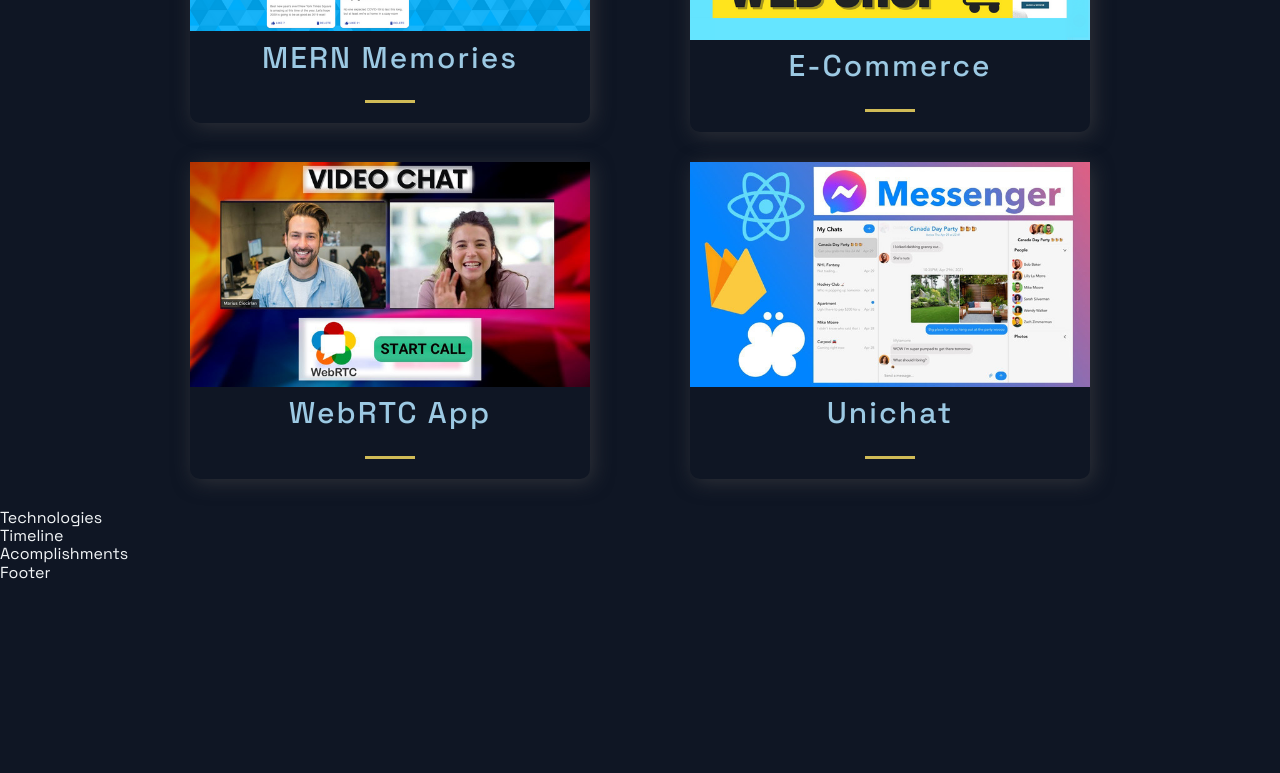
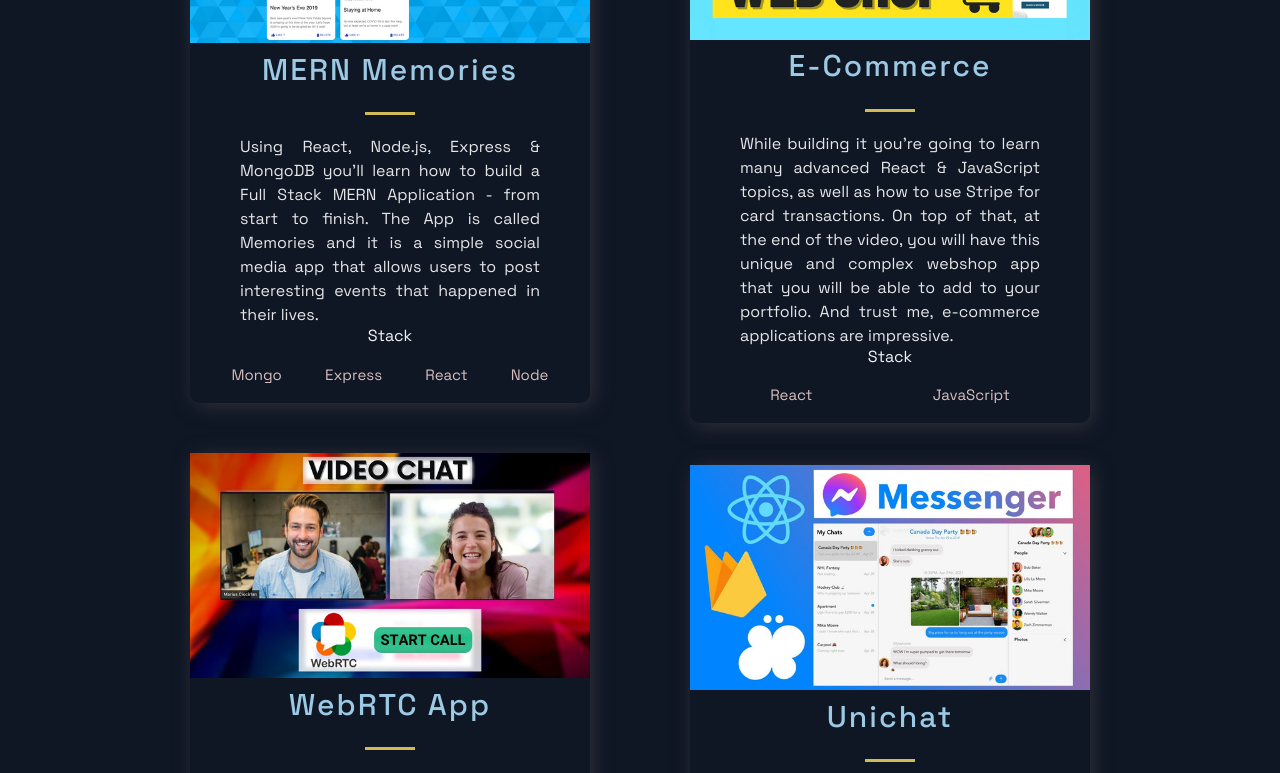
Before and after one commit to Quantum-Impulse/portfolio_website-STARTER, a Next.js app: page / in a window 1280 px wide. Shown: the part 1020-1793 px from the top of the page. Before the commit the page ends 1603 px from the top, so only its background shows below. Built offline with nearby package versions, Linux system fonts and the light colour scheme.

Commit message:
adding the stack to the projects

```diff
--- a/src/components/Projects/Projects.js
+++ b/src/components/Projects/Projects.js
@@ -20,7 +20,16 @@
             <HeaderThree title>{title}</HeaderThree>
             <Hr/>
           </TitleContent>
+          <CardInfo>{description}</CardInfo>
+          <div>
+            <TitleContent>Stack</TitleContent>
 
+            <TagList>
+              {tags.map( (tag, i) => (
+                <Tag key={i}>{tag}</Tag>
+              ))}
+            </TagList>
+          </div>
         </BlogCard>
       ))}
     </GridContainer>
```
